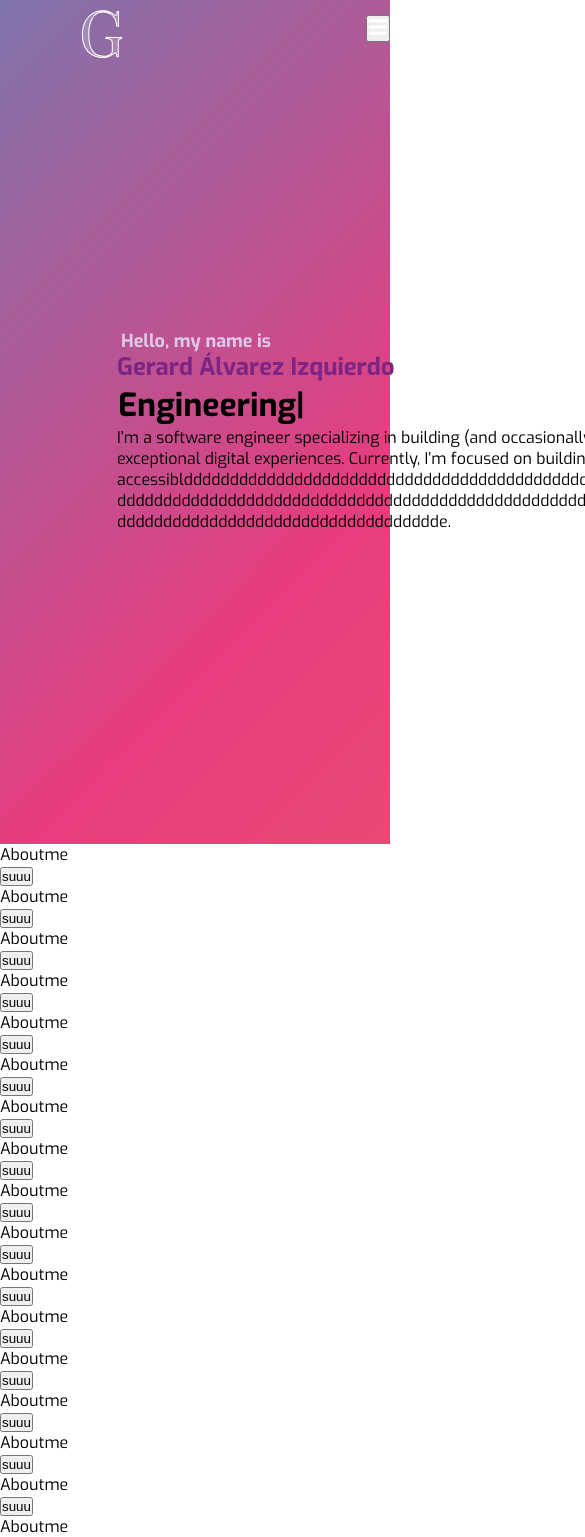
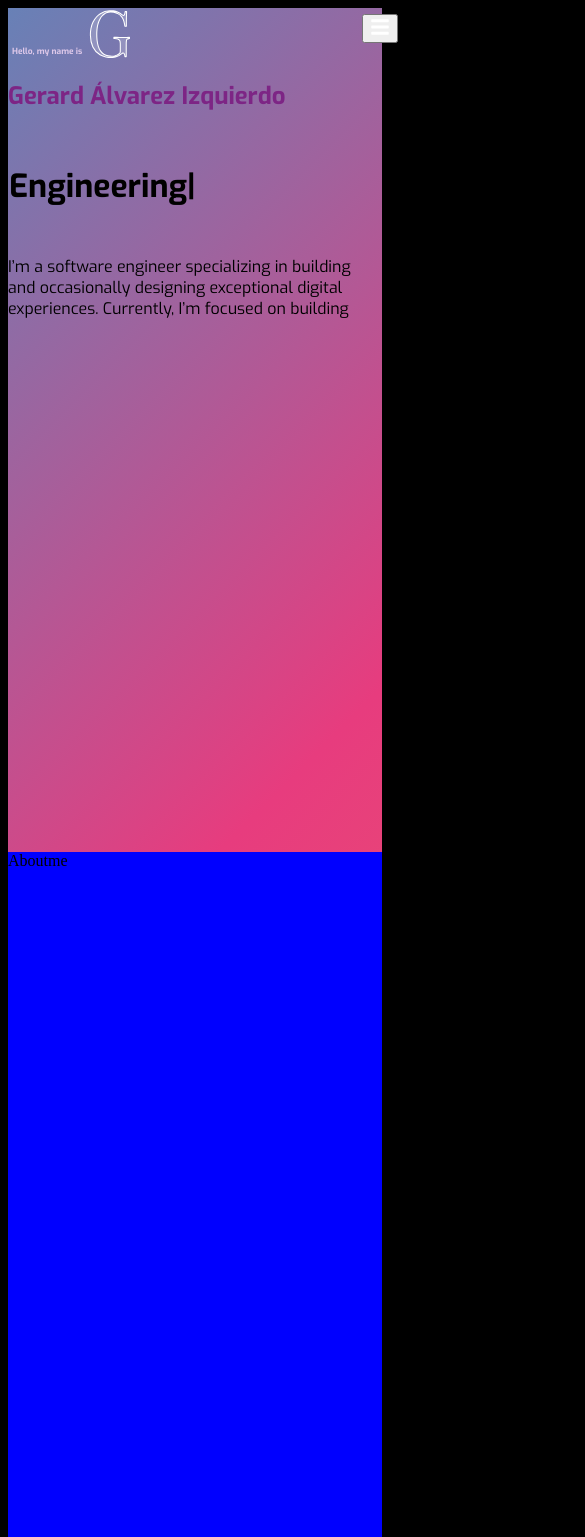
Before and after one commit to gerardalvarez/gerardalvarez.github.io, a React (Create React App) app: page / in a window 390 px wide. Shown: the top 1537 px of the page, 585 px wide, since content can reach past the window. Built offline with nearby package versions, Linux system fonts and the light colour scheme.

Commit message:
arreglado el responsive

```diff
--- a/src/App.css
+++ b/src/App.css
@@ -1,16 +1,29 @@
 
 :root{
-    background-color:  #ffff;
+    background-color:  rgb(0, 0, 0);
 }
-* {
-    margin: 0;
-    padding: 0;
-    box-sizing: border-box; /* important to avoid padding/margin collapse */
+
+
+  .app{
+    width: 100%;
+
   }
 
-  .sections{
-    width: 100%;
-    height: calc(100vh -70px);
-    position: relative;
+  body {
+    overflow: overlay;
 
-  }
+}
+
+  ::-webkit-scrollbar {
+    width: 8px;
+
+}
+::-webkit-scrollbar-track {
+    background: transparent;
+    border-radius: 6px;
+}
+::-webkit-scrollbar-thumb {
+    border-radius: 6px;
+    background: rgba(0, 0, 0, 0.7);
+
+}
--- a/src/App.js
+++ b/src/App.js
@@ -4,35 +4,18 @@ import './App.css';
 import Navbar from "./components/Navbar/Navbar";
 import  AboutMe  from "./PortfolioContainer/AboutMe/AboutMe";
 import Profile from "./PortfolioContainer/Home/Profile";
+import Hero from "./components/Hero/Hero";
+
 
 const App = () => {
   return (
     <div className="app">
       <Navbar/>
       <div className="sections">
-      <Profile/>
+      <Hero/>
       <AboutMe/>
-      <AboutMe/>
-      <AboutMe/>
-      <AboutMe/>
-      <AboutMe/>
-      <AboutMe/>
-      <AboutMe/>
-      <AboutMe/>
-      <AboutMe/>
-      <AboutMe/>
-      <AboutMe/>
-      <AboutMe/>
-      <AboutMe/>
-      <AboutMe/>
-      <AboutMe/>
-      <AboutMe/>
-      <AboutMe/>
-      <AboutMe/>
-      <AboutMe/>
-      <AboutMe/>
-      <AboutMe/>
-      <AboutMe/>
+
+
 
       </div>
     </div>
--- a/src/PortfolioContainer/AboutMe/AboutMe.js
+++ b/src/PortfolioContainer/AboutMe/AboutMe.js
@@ -1,5 +1,6 @@
 import React from 'react'
 import { motion } from 'framer-motion'
+import './aboutMe.css'
 
 
 
--- a/src/PortfolioContainer/AboutMe/aboutMe.css
+++ b/src/PortfolioContainer/AboutMe/aboutMe.css
@@ -0,0 +1,4 @@
+.a {
+    height: 100vh;
+    background-color: blue;
+}
--- a/src/PortfolioContainer/Home/Profile.css
+++ b/src/PortfolioContainer/Home/Profile.css
@@ -1,23 +1,8 @@
 
 @import url('https://fonts.googleapis.com/css?family=Exo:400,700');
 
-*{
-    margin: 0px;
-    padding: 0px;
-}
 
-body{
-    font-family: 'Exo', sans-serif;
-    margin: 0;
-    height: 100vh;
-    font-weight: 100;
-    -webkit-animation: fadeIn 1 1s ease-out;
-    -moz-animation: fadeIn 1 1s ease-out;
-    -o-animation: fadeIn 1 1s ease-out;
-    background: linear-gradient(-45deg, #ee7752, #e73c7e, #23a6d5, #23d5ab);
-    background-size: 400% 400%;
-    animation: gradient 4s ease infinite;
-}
+
 
 @keyframes gradient {
     0% {
@@ -57,6 +42,9 @@ body{
     display: flex;
     height: 100vh;
     flex-direction: column;
+    width: 100%;
+    overflow: ;
+
 }
 .profile-parent {
     position: absolute;
--- /dev/null
+++ b/src/components/Hero/Hero.js
@@ -0,0 +1,54 @@
+
+import './hero.css'
+import Typical from "react-typical";
+
+function hero() {
+  return (
+    <div className='hero'>
+
+      <div className="profile-container">
+        <div className="profile-info">
+          <div className="profile-name">
+            <h1>
+              <span className="texto"> Hello, my name is </span>
+            </h1>
+          </div>
+          <div className="profile-name2">
+            <h2>
+              <span className="minombre">Gerard Álvarez Izquierdo</span>
+            </h2>
+          </div>
+          <div className="profile-efecto">
+            <span>
+              <h1>
+                <Typical
+                  loop={Infinity}
+                  steps={[
+                    "Software developer",
+                    1000,
+                    "Engineering student",
+                    1000,
+                    "Nice guy ;)",
+                    1000,
+                    "Maricona",
+                    1000,
+                  ]} />
+              </h1>
+            </span>
+          </div>
+          <div>
+            <p className="desc">
+              I’m a software engineer specializing in building and occasionally
+              designing exceptional digital experiences. Currently, I’m focused
+              on building
+            </p>
+          </div>
+        </div>
+
+    </div>
+
+    </div>
+  )
+}
+
+export default hero
--- /dev/null
+++ b/src/components/Hero/hero.css
@@ -0,0 +1,96 @@
+
+.hero{
+    width: 100%;
+      font-family: 'Exo', sans-serif;
+      height: 100vh;
+      -webkit-animation: fadeIn 1 1s ease-out;
+      -moz-animation: fadeIn 1 1s ease-out;
+      -o-animation: fadeIn 1 1s ease-out;
+      background: linear-gradient(-45deg, #ee7752, #e73c7e, #23a6d5, #23d5ab);
+      background-size: 400% 400%;
+      animation: gradient 10s ease infinite;
+    }
+
+
+    @keyframes gradient {
+      0% {
+          background-position: 0% 50%;
+      }
+      50% {
+          background-position: 100% 50%;
+      }
+      100% {
+          background-position: 0% 50%;
+      }
+    }
+
+    @-webkit-keyframes fadeIn{
+    from{opacity: 0;}
+    to{opacity: 1;}
+    }
+
+    @-moz-keyframes fadeIn{
+    from{opacity: 0;}
+    to{opacity: 1;}
+    }
+
+    @-o-keyframes fadeIn{
+    from{opacity: 0;}
+    to{opacity: 1;}
+    }
+
+    @keyframes fadeIn{
+    from{opacity: 0;}
+    to{opacity: 1;}
+    }
+
+
+    @import url('https://fonts.googleapis.com/css?family=Exo:400,700');
+
+
+
+
+
+
+    .profile-container{
+        justify-content: center;
+        display: flex;
+        height: 100vh;
+        flex-direction: column;
+        width: 100%;
+
+
+    }
+    .profile-info {
+        justify-content: center;
+        height: 100vh;
+        flex-direction: column;
+        width: 100%;
+
+
+    }
+
+    .profile-name{
+        justify-content: center;
+        flex-direction: column;
+        width: 100%;
+
+    }
+    .minombre{
+
+        color: #7d2585;
+        line-height : 20px;
+
+    }
+    .profile-efecto{
+
+    }
+    .texto {
+        text-align: center;
+
+        color: #ddc8e9;
+        font-size: 1vh;
+    }
+    .desc{
+        font: 1vh;
+    }
```
